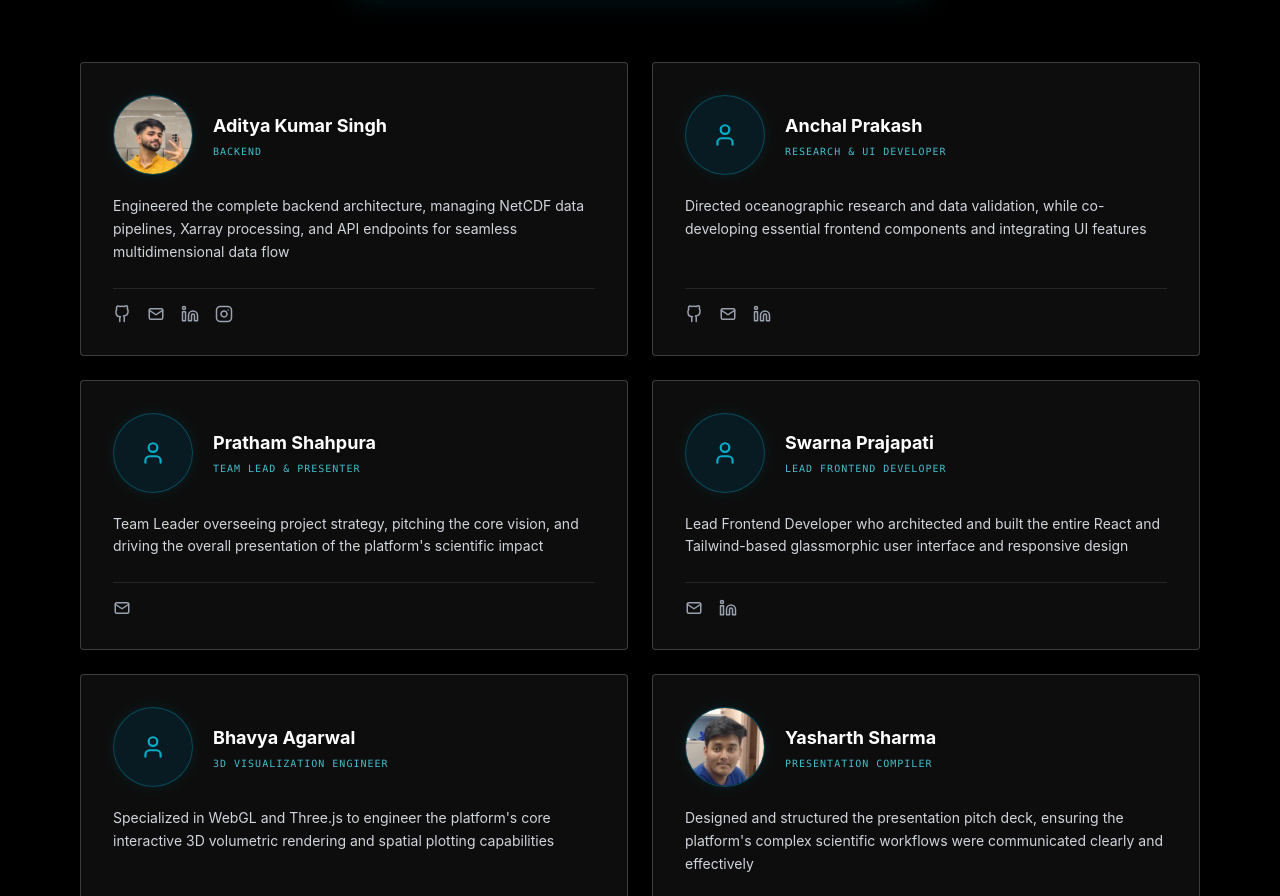
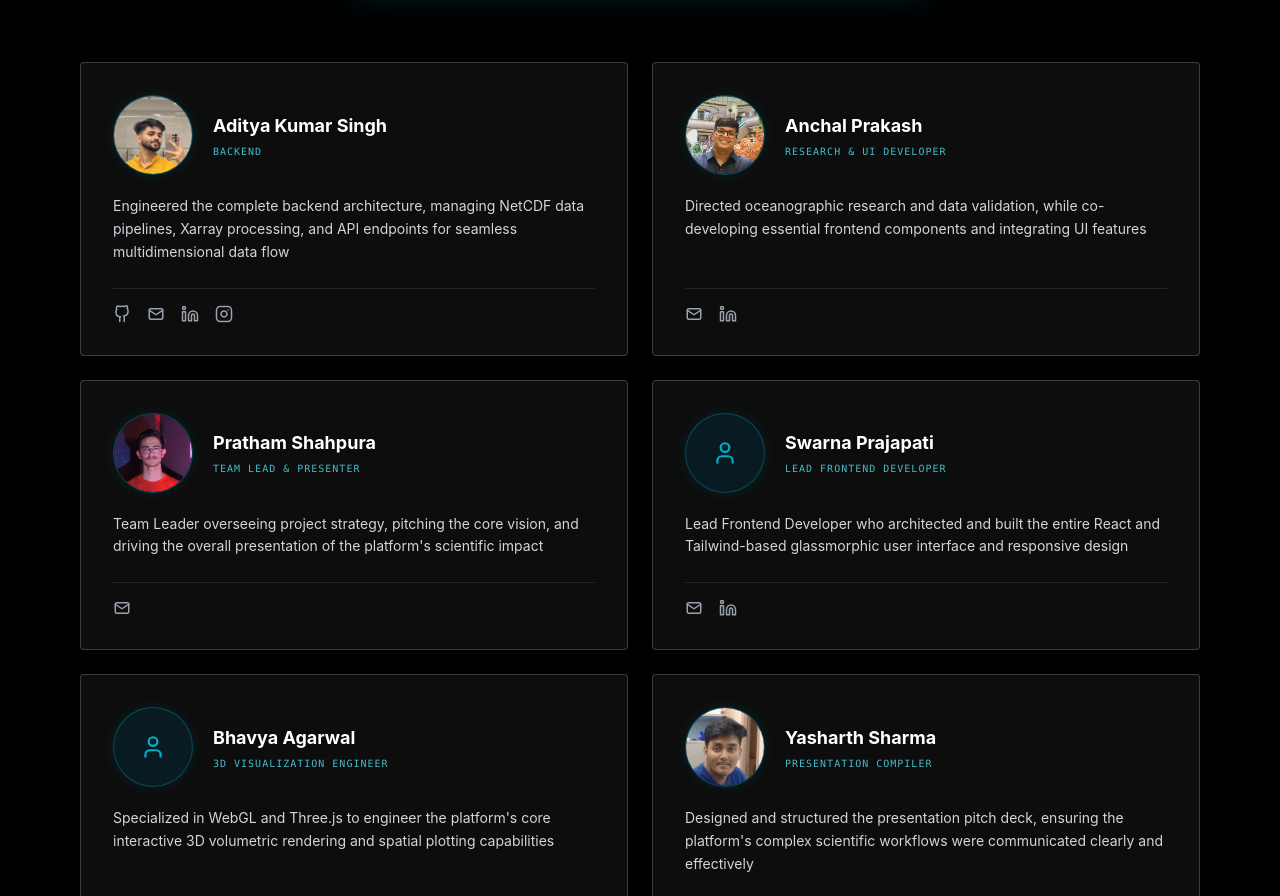
Before and after one commit to adityaksx/solvxx, a React (Vite) app: page / in a window 1280 px wide. Shown: the part 4234-5130 px from the top of the page. Built offline with nearby package versions, Linux system fonts and the light colour scheme.

Commit message:
add photo and photo path

```diff
--- a/src/App.tsx
+++ b/src/App.tsx
@@ -322,8 +322,8 @@ const AboutTeam: React.FC = () => {
 
   const teamMembers: TeamPerson[] = [
     { name: "Aditya Kumar Singh", role: "Backend", desc: "Engineered the complete backend architecture, managing NetCDF data pipelines, Xarray processing, and API endpoints for seamless multidimensional data flow", photo: "aditya.png", github: "https://github.com/adityaksx", email: "Aditya26.mitblr2026@learner.manipal.edu", linkedin: "https://www.linkedin.com/in/adityaksx", instagram: "https://www.instagram.com/aditya.ksx" },
-    { name: "Anchal Prakash", role: "Research & UI Developer", desc: "Directed oceanographic research and data validation, while co-developing essential frontend components and integrating UI features", photo: "", github: "anchal.jpeg", email: "anchal.mitblr2026@learner.manipal.edu", linkedin: "https://www.linkedin.com/in/anchal-prakash-80233337a", instagram: "" },
-    { name: "Pratham Shahpura", role: " Team Lead & Presenter", desc: "Team Leader overseeing project strategy, pitching the core vision, and driving the overall presentation of the platform's scientific impact", photo: "", github: "", email: "Pratham.mitblr2026@learner.manipal.edu", linkedin: "", instagram: "" },
+    { name: "Anchal Prakash", role: "Research & UI Developer", desc: "Directed oceanographic research and data validation, while co-developing essential frontend components and integrating UI features", photo: "anchal.jpeg", github: "", email: "anchal.mitblr2026@learner.manipal.edu", linkedin: "https://www.linkedin.com/in/anchal-prakash-80233337a", instagram: "" },
+    { name: "Pratham Shahpura", role: " Team Lead & Presenter", desc: "Team Leader overseeing project strategy, pitching the core vision, and driving the overall presentation of the platform's scientific impact", photo: "pratham.jpeg", github: "", email: "Pratham.mitblr2026@learner.manipal.edu", linkedin: "", instagram: "" },
     { name: "Swarna Prajapati", role: "Lead Frontend Developer", desc: "Lead Frontend Developer who architected and built the entire React and Tailwind-based glassmorphic user interface and responsive design", photo: "", github: "", email: "swarna2.mitblr2026@learner.manipal.edu", linkedin: "https://www.linkedin.com/in/swarna-prajapati-b240a9394", instagram: "" },
     { name: "Bhavya Agarwal", role: "3D Visualization Engineer", desc: "Specialized in WebGL and Three.js to engineer the platform's core interactive 3D volumetric rendering and spatial plotting capabilities", photo: "", github: "", email: "Bhavya3.mitblr2026@learner.manipal.edu", linkedin: "https://www.linkedin.com/in/bhavya-aggarwal-39047743b", instagram: "" },
     { name: "Yasharth Sharma", role: "Presentation Compiler", desc: "Designed and structured the presentation pitch deck, ensuring the platform's complex scientific workflows were communicated clearly and effectively", photo: "yash.jpeg", github: "", email: "yasharth.mitblr2026@learner.manipal.edu", linkedin: "", instagram: "" }
```
Also changed, not shown: public/pratham.jpeg (added).
